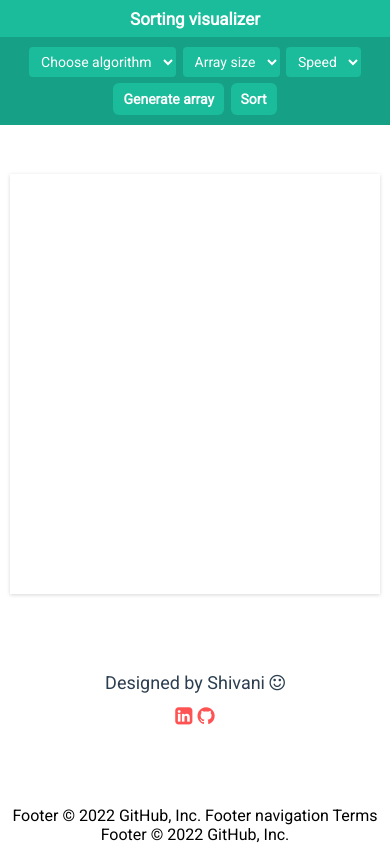
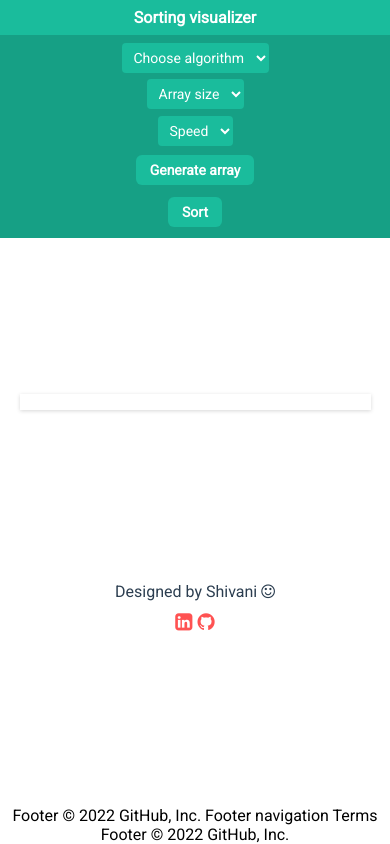
Before and after one commit to ShivaniYS/Sorting-visualizer, a plain HTML site: page index.html in a window 390 px wide. Drawn offline with Linux system fonts and the light colour scheme.

Commit message:
modified css

```diff
--- a/style.css
+++ b/style.css
@@ -172,3 +172,53 @@ footer {
     width: 95%;
   }
 }
+:root {
+  --primary-color: #1abc9c;
+  --secondary-color: #16a085;
+}
+
+/* ... Rest of your CSS code ... */
+
+@media screen and (max-width: 600px) {
+  body {
+    flex-direction: column;
+  }
+
+  .navbar {
+    flex-direction: column;
+    align-items: center;
+    min-height: auto;
+    padding: 0.5em;
+  }
+
+  .navbar a {
+    margin: 0.2em;
+    padding: 0.5em 1em;
+  }
+
+  .footer {
+    padding: 1em;
+    font-size: 16px;
+  }
+
+  .center {
+    width: 90%;
+    margin: 0 auto;
+    height: auto;
+  }
+
+  .array {
+    flex-direction: column;
+    padding: 0.5rem;
+  }
+
+  .cell {
+    flex: 1;
+    width: 100%;
+    margin: 2px 0;
+  }
+
+  .title {
+    font-size: 1em;
+  }
+}
```
